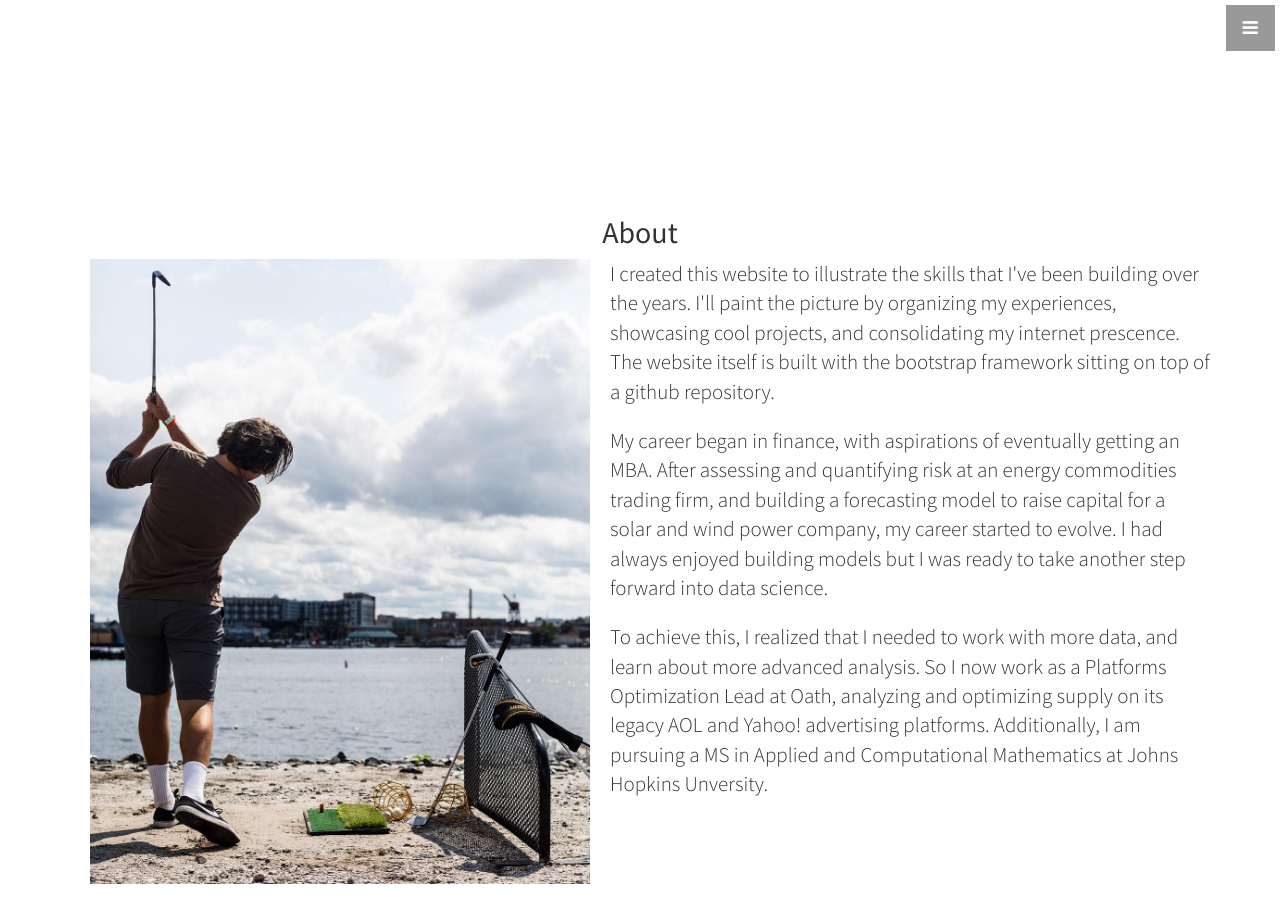
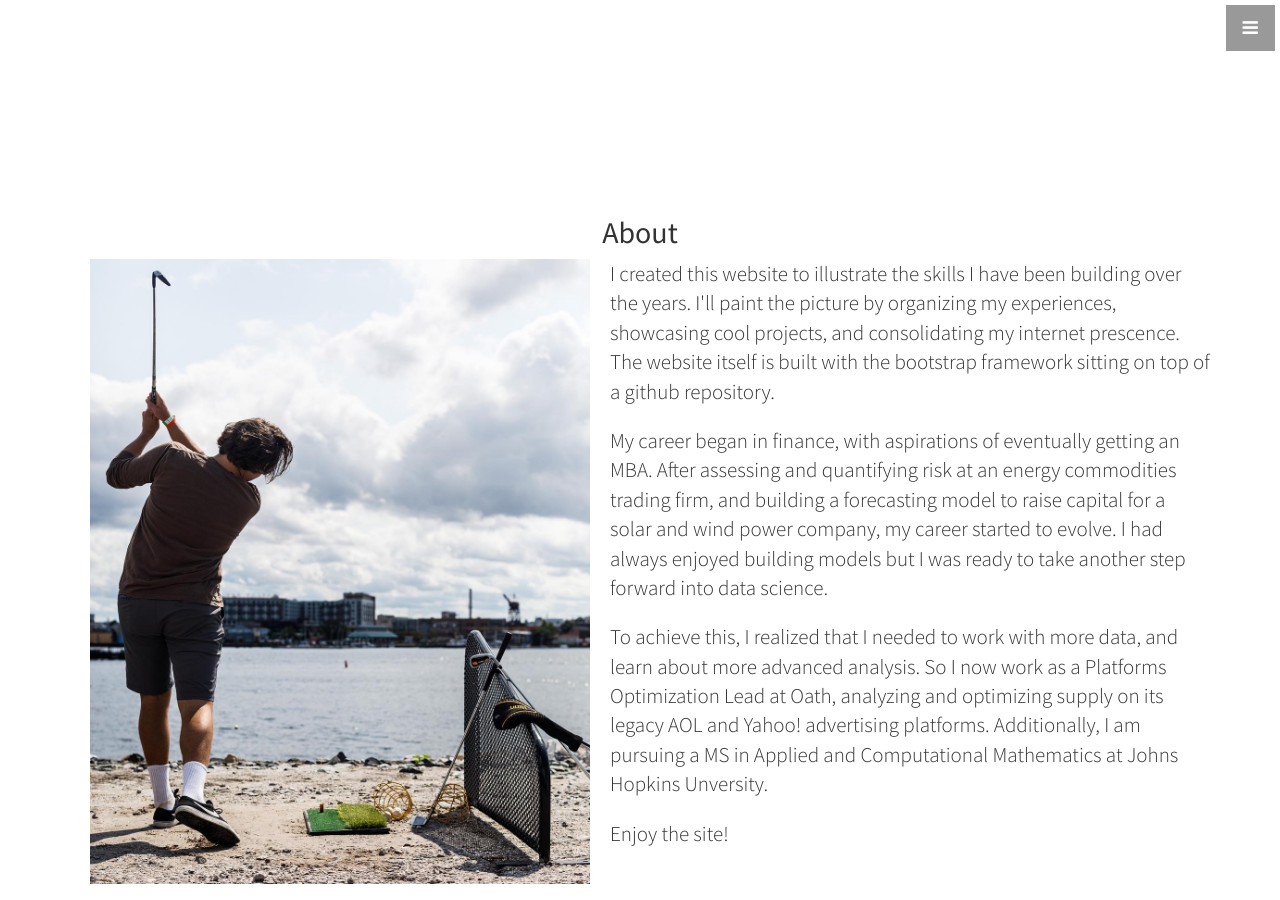
Before and after one commit to healyt22/healyt22.github.io, a Jekyll site: the page built from index.html, in a window 1280 px wide and 900 px high, scrolled down 954 px. Built offline with Jekyll 4.4.1, drawn with Linux system fonts in a browser that asks for light colours.

Commit message:
messin with stuff

```diff
--- a/_includes/about.html
+++ b/_includes/about.html
@@ -4,9 +4,10 @@
       <div class="col-lg-12 text-center">
         <h2>About</h2>
         <p style="float: left;"><img src="../img/golf.jpg" style="max-width: 500px" hspace="20"></p>
-        <p class="lead text-left">I created this website to illustrate the skills that I've been building over the years. I'll paint the picture by organizing my experiences, showcasing cool projects, and consolidating my internet prescence. The website itself is built with the bootstrap framework sitting on top of a github repository.</p>
+        <p class="lead text-left">I created this website to illustrate the skills I have been building over the years. I'll paint the picture by organizing my experiences, showcasing cool projects, and consolidating my internet prescence. The website itself is built with the bootstrap framework sitting on top of a github repository.</p>
         <p class="lead text-left">My career began in finance, with aspirations of eventually getting an MBA. After assessing and quantifying risk at an energy commodities trading firm, and building a forecasting model to raise capital for a solar and wind power company, my career started to evolve. I had always enjoyed building models but I was ready to take another step forward into data science.</p>
         <p class="lead text-left">To achieve this, I realized that I needed to work with more data, and learn about more advanced analysis. So I now work as a Platforms Optimization Lead at Oath, analyzing and optimizing supply on its legacy AOL and Yahoo! advertising platforms. Additionally, I am pursuing a MS in Applied and Computational Mathematics at Johns Hopkins Unversity. </p>
+        <p class="lead text-left">Enjoy the site!</p>
       </div>
     </div>
     <!-- /.row -->
```
